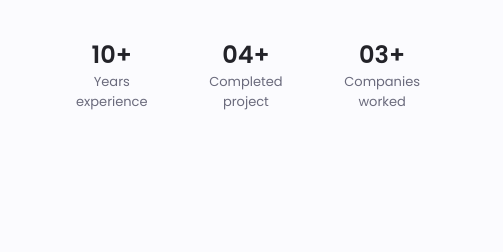
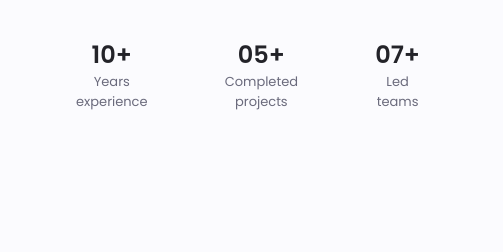
Before and after one commit to giankbo/giankbo.github.io, a plain HTML site: page index.html in a window 1280 px wide. Shown: the part 1166-1418 px from the top of the page, 604-1107 px from the left. Drawn offline with nearby package versions, Linux system fonts and the light colour scheme.

Commit message:
Update index.html

```diff
--- a/index.html
+++ b/index.html
@@ -144,13 +144,13 @@
                         </div>
 
                         <div>
-                            <span class="about__info-title">04+</span>
-                            <span class="about__info-name">Completed<br>project</span>
+                            <span class="about__info-title">05+</span>
+                            <span class="about__info-name">Completed<br>projects</span>
                         </div>
 
                         <div>
-                            <span class="about__info-title">03+</span>
-                            <span class="about__info-name">Companies<br>worked</span>
+                            <span class="about__info-title">07+</span>
+                            <span class="about__info-name">Led<br>teams</span>
                         </div>
                     </div>
 
```
